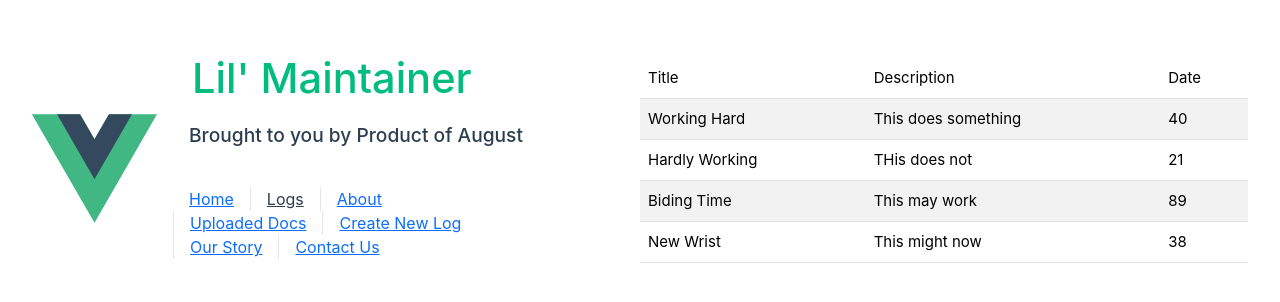
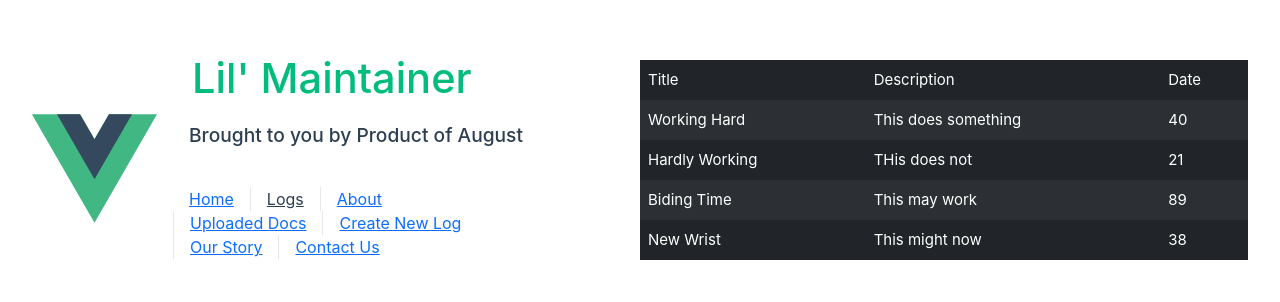
Before and after one commit to ja-423/Vehicle-maintenance-app, a Vue app in the folder ui/: page /logs in a window 1280 px wide. Shown: the part 232-534 px from the top of the page. Built offline with nearby package versions, Linux system fonts and the light colour scheme.

Commit message:
Dark table, need to match black eventually to background

```diff
--- a/ui/src/components/LogsView.vue
+++ b/ui/src/components/LogsView.vue
@@ -1,7 +1,7 @@
 <template>
 
   <div>
-    <b-table striped hover :items="items" :fields="fields"></b-table>
+    <b-table dark borderless striped hover :items="items" :fields="fields"></b-table>
   </div>
 
 </template>
```
